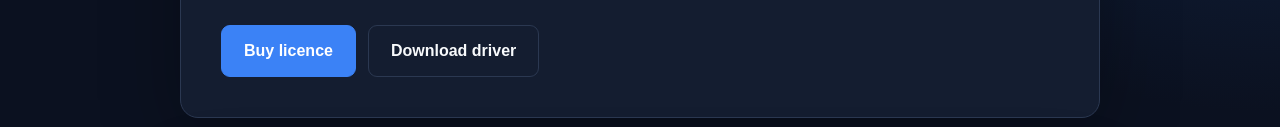
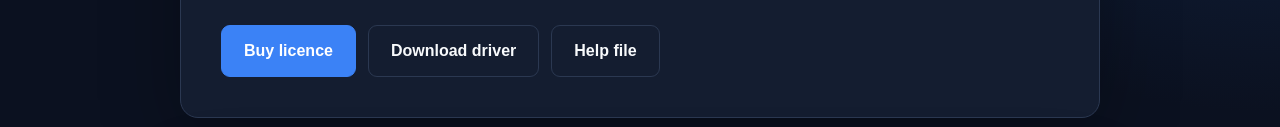
Before and after one commit to HomeErgonomicProgramming/home-ergonomic-programming, a plain HTML site: page index.html in a window 1280 px wide. Shown: the part 567-694 px from the top of the page. Drawn offline with Linux system fonts and the light colour scheme.

Commit message:
Update index.html

```diff
--- a/index.html
+++ b/index.html
@@ -130,6 +130,9 @@
         <a class="button secondary" href="downloads/Sky%20Stream%20IP.pkg">
           Download driver
         </a>
+        <a class="button secondary" href="help/Sky%20Stream%20IP.pdf" target="_blank" rel="noopener">
+          Help file
+        </a>
       </div>
     </section>
 
```
